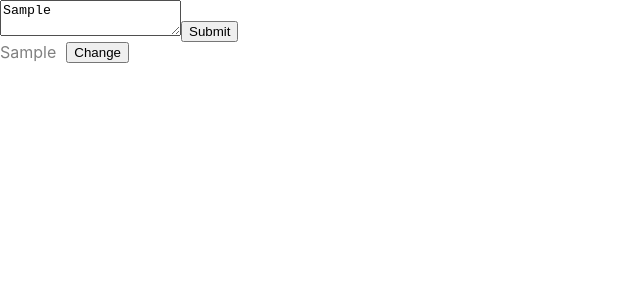
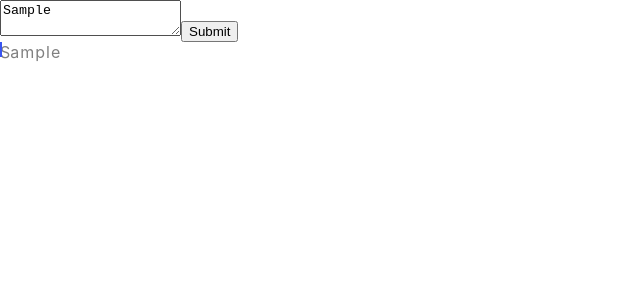
Before and after one commit to omonkulov/TypeFast, a React (Create React App) app: page / in a window 1280 px wide. Both pictures are taken after typing "Sample" into the empty fields and a click on the button "Submit". Shown: the top 300 px of the page, without its empty margins (0-640 px from the left). Built offline with nearby package versions, Linux system fonts and the light colour scheme.

Commit message:
Missing backspace function

```diff
--- a/src/App.tsx
+++ b/src/App.tsx
@@ -1,7 +1,7 @@
 import React from "react";
 import { UserTextBox } from "./components/UserTextBox";
 import { useState } from "react";
-import { TypingComponent } from "./components/TypingComponent";
+import { Typer } from "./components/Typer";
 
 function App() {
 	const [wordsArr, setWordsArr] = useState<Array<Array<string>>>([]);
@@ -9,7 +9,7 @@ function App() {
 	return (
 		<div className="App">
 			<UserTextBox setWordsArr={setWordsArr} setNumOfChars={setNumbOfChars} />
-			<TypingComponent wordsArr={wordsArr} numOfChars={numOfChars} />
+			<Typer wordsArr={wordsArr} numOfChars={numOfChars} />
 		</div>
 	);
 }
--- /dev/null
+++ b/src/components/Typer.tsx
@@ -0,0 +1,195 @@
+import React from "react";
+import { useState, useRef, useEffect, useLayoutEffect } from "react";
+import useKeyPress from "../hooks/useKeyPress";
+
+interface Args {
+	wordsArr: Array<Array<string>>;
+	numOfChars: number;
+}
+
+export const Typer: React.FC<Args> = ({ wordsArr, numOfChars }) => {
+	const carotRef = useRef<HTMLDivElement>(null);
+	const lettertRef = useRef<HTMLDivElement>(null);
+	const [wordQueue, setWordQueue] = useState<any>([]);
+	const [numOfKeysPressed, setNumOfKeysPressed] = useState<number>(0);
+	const [numOfSpacePressed, setNumOfSpacePressed] = useState<number>(0);
+	const [isSpaceMissed, setIsSpaceMissed] = useState<boolean>(false);
+	const [isExtraKeyPressed, setIsExtraKeyPressed] = useState<boolean>(false);
+	const [isValidKeyPressed, setIsValidKeyPressed] = useState<boolean>(false);
+	const [pressedKey, setPressedKey] = useState<string>("");
+
+	//Once WordsArr is initialzied, create a queue
+	//Then set it in worQueue State
+	useEffect(() => {
+		let initQueue = [];
+		if (!wordsArr[0]) return;
+		for (let i = 0; i < wordsArr.length; i++) {
+			const word = wordsArr[i];
+			let initLetersArr = [];
+			for (let j = 0; j < word.length; j++) {
+				initLetersArr.push({
+					letter: word[j],
+					pressedKey: null,
+					pressedTime: null,
+					isNext: i === 0 && j === i,
+					isPassed: false,
+					isExtra: false,
+					isCorrect: false,
+				});
+			}
+			initQueue.push(initLetersArr);
+		}
+		setWordQueue(initQueue);
+	}, [wordsArr]);
+
+	//Checks if user missed space, if yes start adding the extra characters
+	useEffect(() => {
+		if (
+			wordQueue[numOfSpacePressed] &&
+			numOfKeysPressed >= wordQueue[numOfSpacePressed].length
+		) {
+			console.log("Start adding characters");
+			setIsSpaceMissed(true);
+		}
+	}, [numOfKeysPressed, numOfSpacePressed, wordQueue]);
+
+	useEffect(() => {
+		console.log(wordQueue);
+	}, [wordQueue]);
+
+	useEffect(() => {
+		carotRef.current?.setAttribute(
+			"style",
+			`position: absolute; top: ${lettertRef.current?.offsetTop}px; left: ${lettertRef.current?.offsetLeft}px;`
+		);
+	}, [numOfKeysPressed]);
+
+	//Valid Key Pressed
+	useLayoutEffect(() => {
+		if (isValidKeyPressed && pressedKey !== "") {
+			setIsValidKeyPressed(false);
+			if (wordQueue[0] === undefined) return;
+			let worQueueTemp = wordQueue;
+			let wordArrTemp = worQueueTemp[numOfSpacePressed];
+			let letterTemp = wordArrTemp[numOfKeysPressed].letter;
+			console.log(letterTemp);
+			wordArrTemp[numOfKeysPressed] = {
+				...wordArrTemp[numOfKeysPressed],
+				pressedKey: pressedKey,
+				pressedTime: Date.now(),
+				isNext: false,
+				isPassed: true,
+				isExtra: false,
+				isCorrect: letterTemp === pressedKey,
+			};
+
+			if (wordArrTemp[numOfKeysPressed + 1]) {
+				wordArrTemp[numOfKeysPressed + 1] = {
+					...wordArrTemp[numOfKeysPressed + 1],
+					isNext: true,
+				};
+			}
+			worQueueTemp[numOfSpacePressed] = wordArrTemp;
+			setWordQueue([...worQueueTemp]);
+			setNumOfKeysPressed((prev) => prev + 1);
+		}
+	}, [
+		isValidKeyPressed,
+		numOfKeysPressed,
+		numOfSpacePressed,
+		pressedKey,
+		wordQueue,
+	]);
+
+	//Space missed, start adding chars to the word
+	useLayoutEffect(() => {
+		if (isSpaceMissed && isExtraKeyPressed) {
+			setIsExtraKeyPressed(false);
+			let worQueueTemp = wordQueue;
+			let wordArrTemp = worQueueTemp[numOfSpacePressed];
+			wordArrTemp.push({
+				letter: pressedKey,
+				pressedKey: pressedKey,
+				pressedTime: Date.now(),
+				isNext: false,
+				isPassed: true,
+				isExtra: true,
+				isCorrect: false,
+			});
+			worQueueTemp[numOfSpacePressed] = wordArrTemp;
+			setWordQueue([...worQueueTemp]);
+		}
+	}, [
+		isSpaceMissed,
+		numOfSpacePressed,
+		pressedKey,
+		wordQueue,
+		isExtraKeyPressed,
+	]);
+
+	useKeyPress((key: string) => {
+		//Spacebar pressed
+		if (key === " ") {
+			setNumOfSpacePressed((prev) => prev + 1);
+			setNumOfKeysPressed(0);
+			setIsSpaceMissed(false);
+		}
+		//Backspace pressed
+		else if (key === "Backspace") {
+			console.log("backspace");
+		} else {
+			if (isSpaceMissed) {
+				setIsExtraKeyPressed(true);
+			} else {
+				setPressedKey(key);
+				setIsValidKeyPressed(true);
+			}
+		}
+	});
+
+	//Render the words
+	const wordsMapped = () => {
+		return wordQueue.map((word: any, i: number) => {
+			let wordsCompArr = word.map((obj: any, j: number) => {
+				let classNamesD = "letter";
+				if (obj.isPassed) {
+					if (obj.isCorrect) {
+						classNamesD = "correct";
+					} else {
+						classNamesD = "incorrect";
+					}
+				} else if (obj.isNext) {
+					classNamesD = "next";
+				}
+
+				return (
+					<span
+						key={j}
+						className={classNamesD}
+						ref={obj.isNext ? lettertRef : null}
+					>
+						{obj.letter}
+					</span>
+				);
+			});
+			return (
+				<div className="word" key={i}>
+					{wordsCompArr}
+				</div>
+			);
+		});
+	};
+
+	return (
+		<div className="words-container">
+			{wordsMapped()}
+			<div className="carot" ref={carotRef}></div>
+		</div>
+	);
+};
+
+/**
+ * TODO: MAKE BACKSPACE WORK
+ * TODO: MAKE CAROT MOVE TO THE LEFT OF THE LAST CHARACTER IN THE WORD, INSTEAD OF TELEPORTING TO THE BEGINNING
+ * TODO: PUT WORD COUNTER
+ */
--- a/src/components/TypingComponent.tsx
+++ b/src/components/TypingComponent.tsx
@@ -1,5 +1,5 @@
 import React from "react";
-import { useState, useRef, useEffect } from "react";
+import { useState, useRef, useEffect, useLayoutEffect } from "react";
 import useKeyPress from "../hooks/useKeyPress";
 
 interface Args {
@@ -9,68 +9,83 @@ interface Args {
 
 export const TypingComponent: React.FC<Args> = ({ wordsArr, numOfChars }) => {
 	const letterSpanRef = useRef<HTMLSpanElement>(null);
+	const cursor = useRef<HTMLDivElement>(null);
 	const [currentLetter, setCurrentLetter] = useState<number>(0);
 	const [numOfWordsTyped, setNumOfWordsTyped] = useState<number>(0);
-	const [numOfLettersTyped, setNumOfLettersTyped] = useState<number>(0)
+	const [numOfLettersTyped, setNumOfLettersTyped] = useState<number>(0);
 	const [pressedKeys, setPressedKeys] = useState<any>([]);
-	const [disposalWordArr, setDisposalWordArr] = useState<Array<Array<string>>>([]);
+	const [disposalWordArr, setDisposalWordArr] = useState<Array<Array<string>>>(
+		[]
+	);
+
+	useLayoutEffect(() => {
+		console.log(
+			letterSpanRef.current?.offsetTop,
+			letterSpanRef.current?.offsetLeft
+		);
+		cursor.current?.setAttribute(
+			"style",
+			`position: absolute; top: ${letterSpanRef.current?.offsetTop}px; left: ${letterSpanRef.current?.offsetLeft}px;`
+		);
+	}, [currentLetter]);
 
 	useEffect(() => {
-		setDisposalWordArr([...wordsArr])
-	}, [wordsArr])
+		setDisposalWordArr([...wordsArr]);
+	}, [wordsArr]);
 
 	useEffect(() => {
 		if (disposalWordArr[0] && disposalWordArr[0].length === numOfLettersTyped) {
-			setNumOfWordsTyped(prev => prev + 1)
-			let a = disposalWordArr
-			a.shift()
-			setDisposalWordArr(a)
-			setNumOfLettersTyped(0)
+			setNumOfWordsTyped((prev) => prev + 1);
+			let a = disposalWordArr;
+			a.shift();
+			setDisposalWordArr(a);
+			setNumOfLettersTyped(0);
 			if (a.length === 0) {
 				console.log("GAME OVER");
-				setDisposalWordArr([...wordsArr])
-				setCurrentLetter(0)
-				setNumOfLettersTyped(0)
-				setNumOfWordsTyped(0)
-				setPressedKeys([])
+				setDisposalWordArr([...wordsArr]);
+				setCurrentLetter(0);
+				setNumOfLettersTyped(0);
+				setNumOfWordsTyped(0);
+				setPressedKeys([]);
 			}
 		}
 	}, [disposalWordArr, numOfLettersTyped, currentLetter, wordsArr]);
 
-
 	//Key Press Hook
 	useKeyPress((key: string) => {
-		if (wordsArr[0] === undefined) return
+		if (wordsArr[0] === undefined) return;
+		if (key === " ") return;
 		if (key === "Backspace") {
-			let a = pressedKeys
-			a.pop()
-			setPressedKeys([...a])
-			setNumOfLettersTyped(prev => prev - 1)
-			setCurrentLetter(prev => prev - 1)
+			let a = pressedKeys;
+			a.pop();
+			setPressedKeys([...a]);
+			setNumOfLettersTyped((prev) => prev - 1);
+			setCurrentLetter((prev) => prev - 1);
 		} else {
-			setNumOfLettersTyped(prev => prev + 1)
-			setCurrentLetter(prev => prev + 1)
-			let isCorrect = wordsArr[numOfWordsTyped][numOfLettersTyped] === key
-			setPressedKeys((prev: any) => [...prev, { key: key, time: Date.now(), isCorrect: isCorrect },]);
+			setNumOfLettersTyped((prev) => prev + 1);
+			setCurrentLetter((prev) => prev + 1);
+			let isCorrect = wordsArr[numOfWordsTyped][numOfLettersTyped] === key;
+			setPressedKeys((prev: any) => [
+				...prev,
+				{ key: key, time: Date.now(), isCorrect: isCorrect },
+			]);
 		}
 	});
 
 	//Render the words array with contains array of letters
 	const mapWords = () => {
 		if (wordsArr.length === 0) return;
-		let numOfLetters = 0;
+		let numOfLetters = -1;
 		let words = wordsArr.map((wordArr, i) => {
 			let letters = wordArr.map((letter, j) => {
 				numOfLetters += 1;
-				let name = ""
-				let lettr = letter
+				let name = "";
 				let theKey = pressedKeys[numOfLetters];
 				if (theKey) {
 					if (theKey.isCorrect) {
-						name = "correct"
+						name = "correct";
 					} else {
-						name = "incorrect"
-						lettr = theKey.key
+						name = "incorrect";
 					}
 				}
 
@@ -80,7 +95,7 @@ export const TypingComponent: React.FC<Args> = ({ wordsArr, numOfChars }) => {
 						key={j}
 						ref={numOfLetters === currentLetter ? letterSpanRef : null}
 					>
-						{lettr}
+						{letter}
 					</span>
 				);
 			});
@@ -96,9 +111,11 @@ export const TypingComponent: React.FC<Args> = ({ wordsArr, numOfChars }) => {
 	return (
 		<div className="words-container">
 			{mapWords()}
-			<button onClick={() => setCurrentLetter((prev) => prev + 1)}>
-				Change
-			</button>
+			<div className="cursor" ref={cursor}></div>
 		</div>
 	);
 };
+
+/**
+ * When Typing
+ */
--- a/src/styles/index.css
+++ b/src/styles/index.css
@@ -7,23 +7,32 @@ body {
 	-moz-osx-font-smoothing: grayscale;
 }
 
-
-
 .words-container {
 	display: flex;
 	flex-wrap: wrap;
 	width: 70vw;
 }
 .word {
-	margin-right: 10px;
+	margin-right: 15px;
 }
 .letter {
 	color: gray;
+	margin-right: 1px;
 }
 .correct {
-	color: rgb(37, 37, 37);
+	color: rgb(0, 0, 0);
 }
 
 .incorrect {
 	color: rgb(255, 0, 0);
 }
+
+.next {
+	color: gray;
+}
+.carot {
+	min-width: 2px;
+	min-height: 15px;
+	background-color: rgb(57, 85, 241);
+	position: absolute;
+}
```
